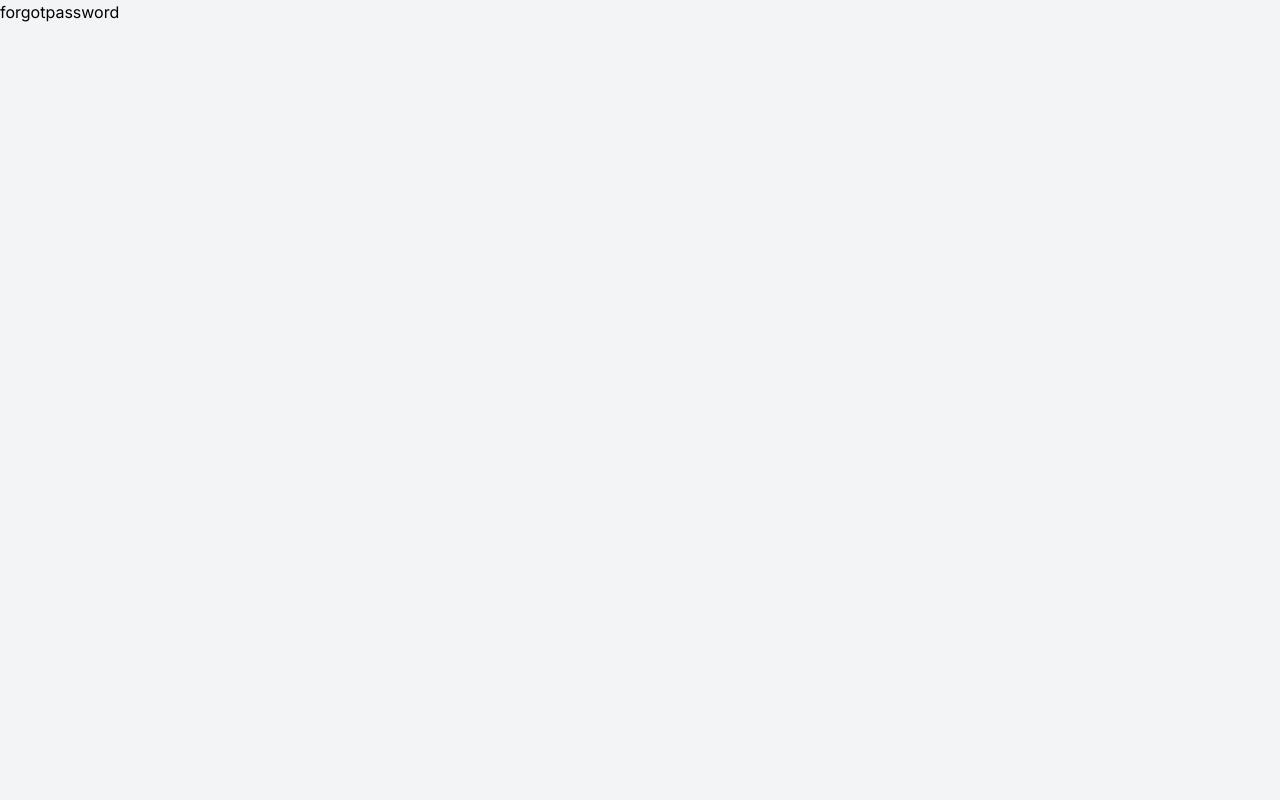
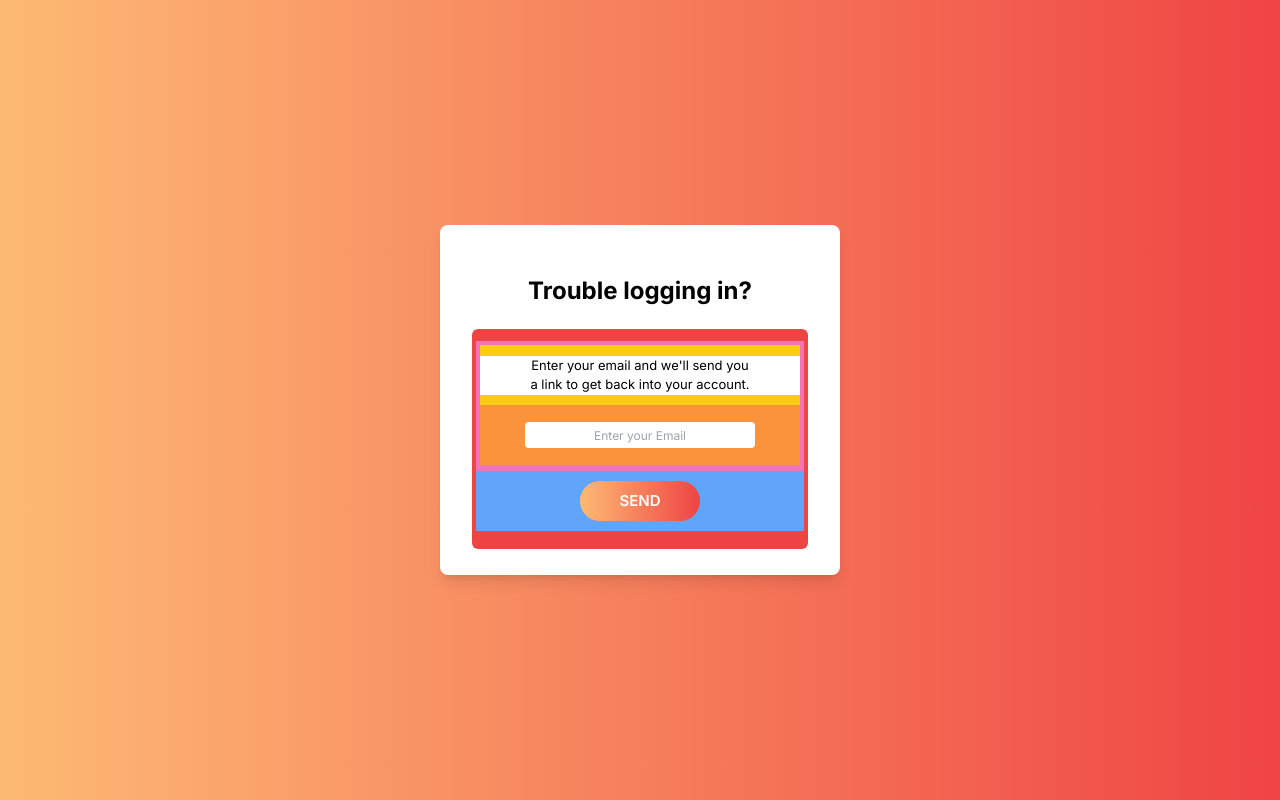
Before and after one commit to nichapa-nop/customer-service-front, a Next.js app: page /forgotpassword in a window 1280 px wide. Built offline with nearby package versions, Linux system fonts and the light colour scheme.

Commit message:
-add: create account page

```diff
--- /dev/null
+++ b/src/app/(auth)/createaccount/page.tsx
@@ -0,0 +1,13 @@
+import React from "react";
+
+export default function createAccount() {
+  return (
+    <div className="h-screen  bg-gradient-to-r from-orange-300 to-red-500">
+      <div className="flex items-center justify-center min-h-screen">
+        <div className="w-[700px] h-[550px] bg-white shadow-lg rounded-lg p-8 items-center justify-center">
+          <div>Create you account</div>
+        </div>
+      </div>
+    </div>
+  );
+}
--- a/src/app/(auth)/forgotpassword/page.tsx
+++ b/src/app/(auth)/forgotpassword/page.tsx
@@ -5,8 +5,48 @@ import { forgotPassword } from "@/actions/forgotpassword.action";
 
 export default function forgotpassword() {
   return (
-    <div>
-      <div>forgotpassword</div>
+    <div className="h-screen  bg-gradient-to-r from-orange-300 to-red-500">
+      <div className="flex items-center justify-center min-h-screen">
+        <div className="w-[400px] h-[350px] bg-white shadow-lg rounded-lg p-8 items-center justify-center">
+          <div className=" text-center mt-4 mb-5">
+            <p className=" font-bold text-[24px]">Trouble logging in?</p>
+          </div>
+          <div>
+            <div className=" flex flex-col h-[220px] rounded-md p-1 bg-red-500">
+              <div className="flex flex-col  h-[130px] p-1 bg-pink-400 mt-2">
+                <div className=" flex bg-yellow-400 h-[60px] items-center justify-center  ">
+                  <p className=" bg-white text-[13px] text-center text-balance">
+                    Enter your email and we'll send you a link to get back into
+                    your account.
+                  </p>
+                </div>
+                {/* <p className=" text-[16px] ">Email</p> */}
+                <div className="flex bg-orange-400 h-[60px] justify-center items-center">
+                  <input
+                    type="text"
+                    id="email"
+                    className="  w-[230px] h-[26px] rounded-[4px] text-[12px] text-center"
+                    placeholder="Enter your Email"
+                    // onChange={(e) => {
+                    //   e.preventDefault();
+                    //   setEmail(e.target.value);
+                    // }}
+                    // value={email}
+                  />
+                </div>
+              </div>
+
+              <div className="flex h-[60px] bg-blue-400 p-2 justify-center items-center">
+                <button className=" w-[120px] h-10 hover:opacity-75  bg-gradient-to-r from-orange-300 to-red-500  rounded-[30px]">
+                  <p className=" text-white font-semibold text-[15px] ">SEND</p>
+                </button>
+              </div>
+            </div>
+          </div>
+        </div>
+      </div>
+
+      {/* <div>forgotpassword</div> */}
     </div>
   );
 }
--- a/src/app/(auth)/login/page.tsx
+++ b/src/app/(auth)/login/page.tsx
@@ -68,13 +68,14 @@ export default function loginPage() {
                 />
               </div>
               <div className="flex flex-col  h-[30px] items-end p-3">
-                <button
+                <a
                   type="button"
-                  className=" text-gray-600 border border-transparent  hover:opacity-75 text-[12px]"
+                  className=" text-gray-600 border border-transparent  hover:opacity-75 text-[12px] hover:cursor-pointer"
+                  href="http://localhost:3000/forgotpassword"
                   //   onClick={() => router.push("/forgotpassword")}
                 >
                   forgot password?
-                </button>
+                </a>
               </div>
               <div className=" flex  h-[70px] items-center justify-center p-2 mt-2">
                 <button
@@ -87,9 +88,12 @@ export default function loginPage() {
                 </button>
               </div>
               <div className="flex flex-col mt-8 items-end">
-                <button className="hover:opacity-75 text-gray-600 text-[14px]">
+                <a
+                  className="hover:opacity-75 text-gray-600 text-[14px]"
+                  href="http://localhost:3000/createaccount"
+                >
                   Create your Account →
-                </button>
+                </a>
               </div>
             </div>
           </div>
```
